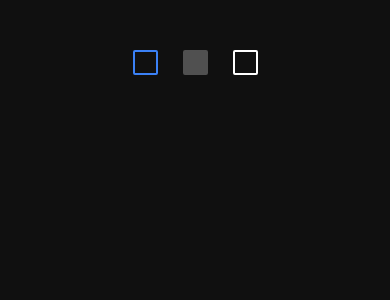
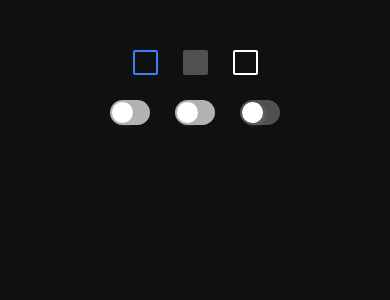
Before and after one commit to snskar125/odyssey-ui, a React Native app: screen / in a window 390 px wide. Shown: the top 300 px of the page. Built offline with nearby package versions, Linux system fonts and the light colour scheme.

Commit message:
Added Switch

```diff
--- a/App.js
+++ b/App.js
@@ -1,6 +1,7 @@
 import { StatusBar } from "expo-status-bar";
 import { ScrollView, StyleSheet } from "react-native";
 import CheckBoxes from "./src/Wrappers/CheckBoxs";
+import Switches from "./src/Wrappers/Switches";
 
 export default function App() {
   return (
@@ -10,6 +11,7 @@ export default function App() {
     >
       <StatusBar style="light" />
       <CheckBoxes />
+      <Switches/>
     </ScrollView>
   );
 }
@@ -23,5 +25,6 @@ const styles = StyleSheet.create({
     alignItems: "center",
     paddingHorizontal: 10,
     paddingVertical: 50,
+    gap: 25,
   },
 });
--- /dev/null
+++ b/src/Components/Switch.tsx
@@ -0,0 +1,128 @@
+import React, { useRef, useEffect, memo } from "react";
+import {
+  View,
+  StyleSheet,
+  Animated,
+  TouchableWithoutFeedback,
+  GestureResponderEvent,
+} from "react-native";
+
+const ANIMATION_DURATION = 150;
+const ANIMATION_BOUNCINESS = 25;
+const CONTAINER_PADDING = 2;
+
+interface SwitchProps {
+  size?: number;
+  activeSwitchColor?: string;
+  inActiveSwitchColor?: string;
+  activeTrackColor?: string;
+  inActiveTrackColor?: string;
+  value?: boolean;
+  onPress?: (event: GestureResponderEvent) => void;
+  disabled?: boolean;
+  animate?: boolean;
+  bounce?: boolean;
+}
+
+const Switch: React.FC<SwitchProps> = memo((props) => {
+  const {
+    size = 25,
+    activeSwitchColor = "#FFF",
+    inActiveSwitchColor = "#FFF",
+    activeTrackColor = "#3B81F6",
+    inActiveTrackColor = "#B3B3B3",
+    value = true,
+    onPress = () => {},
+    disabled = false,
+    animate = true,
+    bounce = true,
+  } = props;
+
+  const trackWidth = size * 1.6;
+  const translation = size * 0.6;
+  const translateX = useRef(
+    new Animated.Value(value ? translation : 0)
+  ).current;
+
+  useEffect(() => {
+    if (value) {
+      if (animate) {
+        if (bounce) {
+          Animated.spring(translateX, {
+            toValue: translation,
+            bounciness: ANIMATION_BOUNCINESS,
+            useNativeDriver: true,
+          }).start();
+        } else {
+          Animated.timing(translateX, {
+            toValue: translation,
+            duration: ANIMATION_DURATION,
+            useNativeDriver: true,
+          }).start();
+        }
+      } else {
+        translateX.setValue(translation);
+      }
+    } else {
+      if (animate) {
+        if (bounce) {
+          Animated.spring(translateX, {
+            toValue: 0,
+            bounciness: ANIMATION_BOUNCINESS,
+            useNativeDriver: true,
+          }).start();
+        } else {
+          Animated.timing(translateX, {
+            toValue: 0,
+            duration: ANIMATION_DURATION,
+            useNativeDriver: true,
+          }).start();
+        }
+      } else {
+        translateX.setValue(0);
+      }
+    }
+  }, [value, size]);
+
+  const trackColor = value ? activeTrackColor : inActiveTrackColor;
+  const switchColor = value ? activeSwitchColor : inActiveSwitchColor;
+
+  return (
+    <TouchableWithoutFeedback disabled={disabled} onPress={onPress}>
+      <View
+        style={{
+          height: size,
+          width: trackWidth,
+          borderRadius: size / 2,
+          backgroundColor: trackColor,
+          padding: CONTAINER_PADDING,
+        }}
+      >
+        <Animated.View
+          style={[
+            styles.shadow,
+            {
+              height: size - CONTAINER_PADDING * 2,
+              width: size - CONTAINER_PADDING * 2,
+              borderRadius: size / 2,
+              backgroundColor: switchColor,
+              transform: [{ translateX }],
+            },
+          ]}
+        />
+      </View>
+    </TouchableWithoutFeedback>
+  );
+});
+
+const styles = StyleSheet.create({
+  shadow: {
+    elevation: 5,
+    shadowColor: "#B3B3B3",
+    shadowOpacity: 0.25,
+    shadowRadius: 5,
+    shadowOffset: { width: 2, height: 2 },
+  },
+});
+
+export default Switch;
--- /dev/null
+++ b/src/Wrappers/Switches.tsx
@@ -0,0 +1,42 @@
+import { StyleSheet, View } from "react-native";
+import { useState } from "react";
+import Switch from "../Components/Switch";
+
+export default function Switches() {
+  const [value, setValue] = useState(false);
+  return (
+    <View style={styles.row}>
+      <Switch
+        value={value}
+        onPress={() => {
+          setValue(!value);
+        }}
+      />
+      <Switch
+        activeTrackColor="#505050"
+        bounce={false}
+        value={value}
+        onPress={() => {
+          setValue(!value);
+        }}
+      />
+      <Switch
+        inActiveTrackColor="#505050"
+        activeTrackColor="#FFF"
+        activeSwitchColor="#505050"
+        animate={false}
+        value={value}
+        onPress={() => {
+          setValue(!value);
+        }}
+      />
+    </View>
+  );
+}
+
+const styles = StyleSheet.create({
+  row: {
+    flexDirection: "row",
+    gap: 25,
+  },
+});
```
Also changed, not shown: src/Components/CheckBox.tsx (+7 -2 lines).
